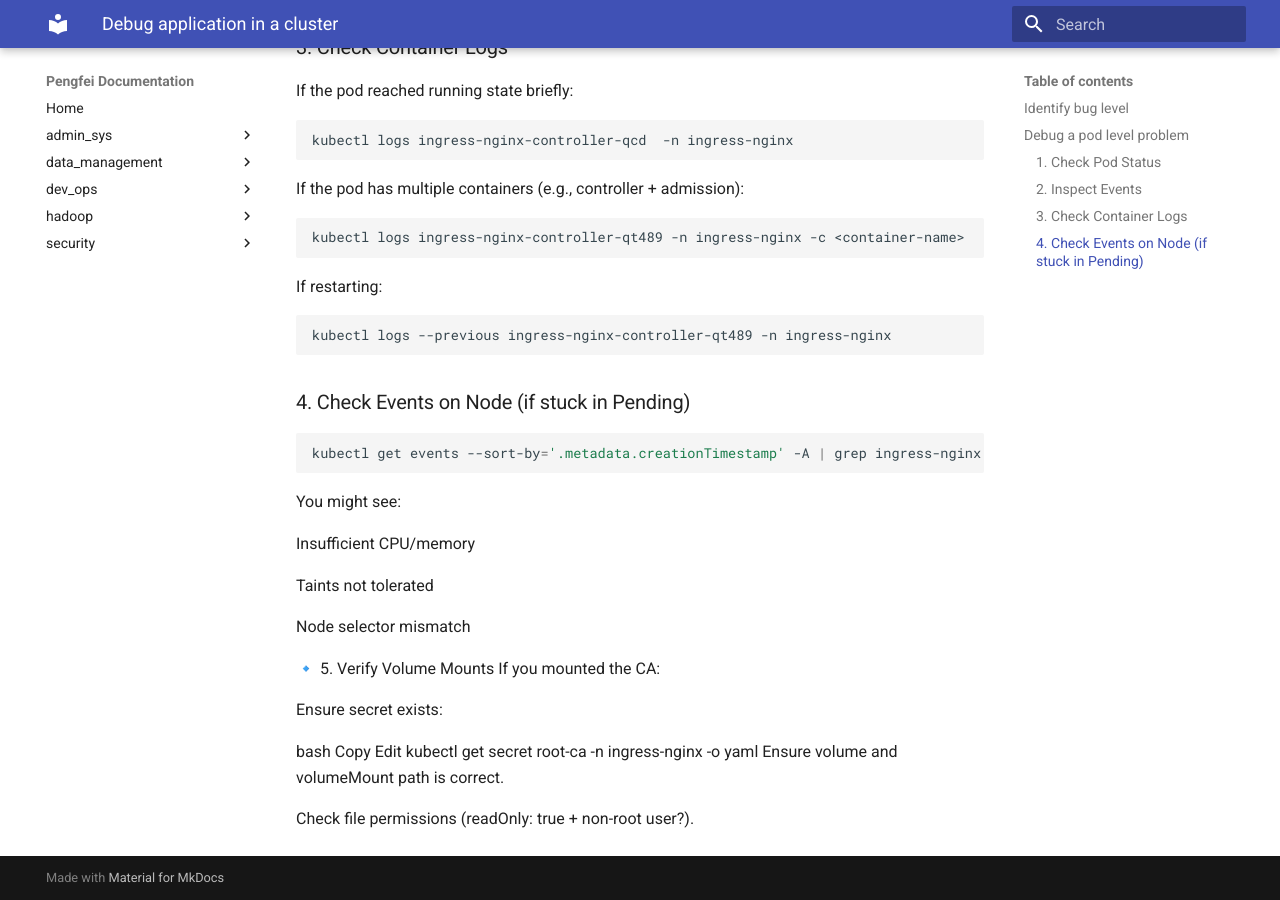
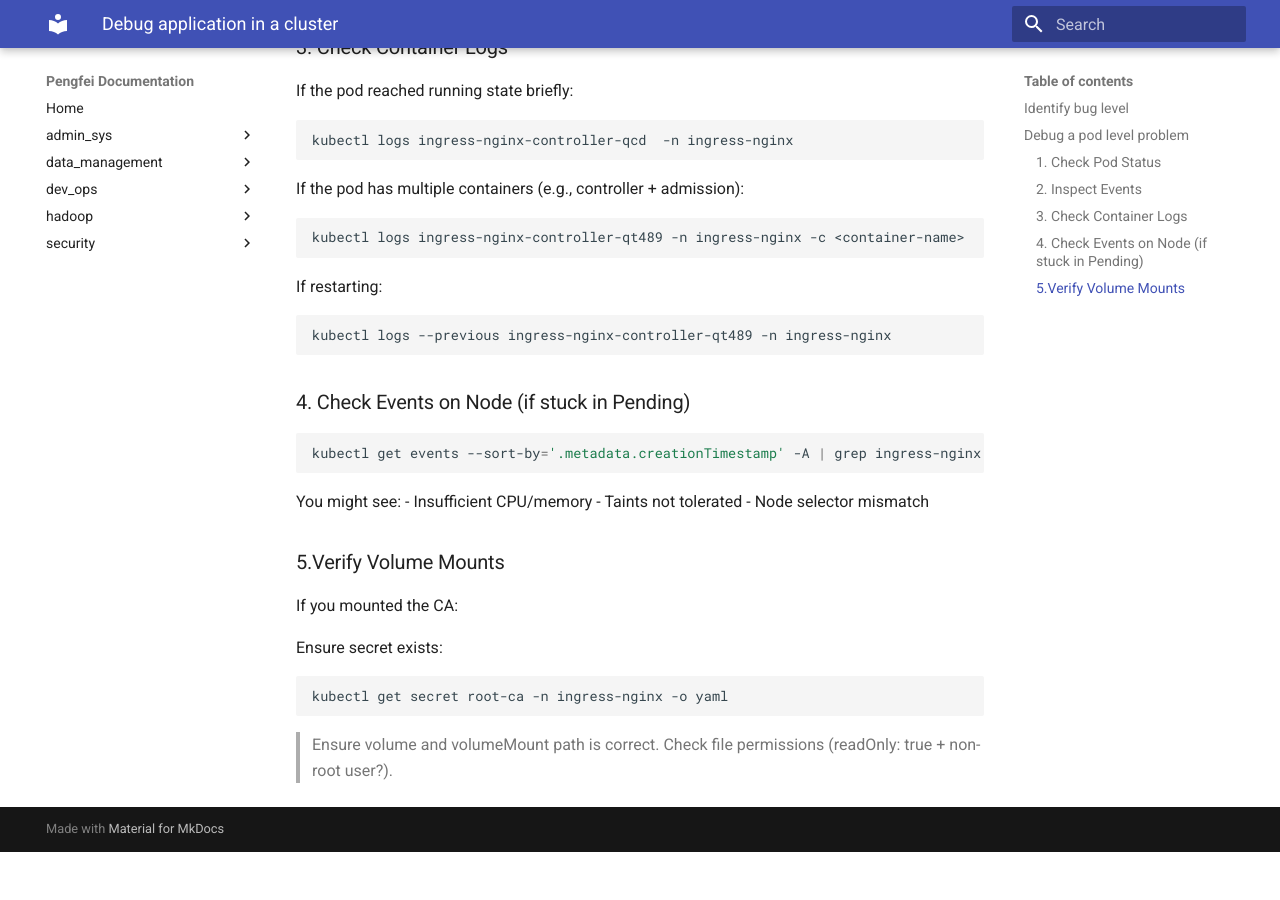
Before and after one commit to pengfei99/doc_center, an MkDocs documentation site: the page built from docs/container/k8s/Debug_application_in_cluster_k8s.md, in a window 1280 px wide and 900 px high, scrolled down 1079 px. Built offline with MkDocs 1.6.1 and Material for MkDocs 9.7.7, drawn with Linux system fonts in a browser that asks for light colours; after the commit the page ends 1931 px from its top, so only the background shows below that.

Commit message:
update docs

````diff
--- a/docs/container/k8s/Debug_application_in_cluster_k8s.md
+++ b/docs/container/k8s/Debug_application_in_cluster_k8s.md
@@ -70,23 +70,20 @@ kubectl logs --previous ingress-nginx-controller-qt489 -n ingress-nginx
 ```shell
 kubectl get events --sort-by='.metadata.creationTimestamp' -A | grep ingress-nginx
 ```
+
 You might see:
+- Insufficient CPU/memory
+- Taints not tolerated
+- Node selector mismatch
 
-Insufficient CPU/memory
+### 5.Verify Volume Mounts
 
-Taints not tolerated
-
-Node selector mismatch
-
-🔹 5. Verify Volume Mounts
 If you mounted the CA:
 
 Ensure secret exists:
+```shell
+kubectl get secret root-ca -n ingress-nginx -o yaml
+```
 
-bash
-Copy
-Edit
-kubectl get secret root-ca -n ingress-nginx -o yaml
-Ensure volume and volumeMount path is correct.
-
-Check file permissions (readOnly: true + non-root user?).
+> Ensure volume and volumeMount path is correct.
+> Check file permissions (readOnly: true + non-root user?).
````
Also changed, not shown: docs/container/k8s/deploy_k8s_offline/02.Prepare_env_for_installing_k8s_offline.md (renamed from docs/container/k8s/02.Prepare_env_for_installing_k8s_offline.md, +1 -0 lines), docs/container/k8s/k8s_security/06.k8s_security.md (+0 -2 lines), docs/container/k8s/kubeadmin_init_workflow.md (deleted, +0 -3 lines), docs/container/k8s/deploy_k8s_offline/03.Install_k8s_offline.md (renamed from docs/container/k8s/03.Install_k8s_offline.md), docs/container/k8s/k8s_client_setup/01.Install_kubectl_and_helm.md (renamed from docs/container/k8s/k8s_client_setup/01.Quick_start.md).
